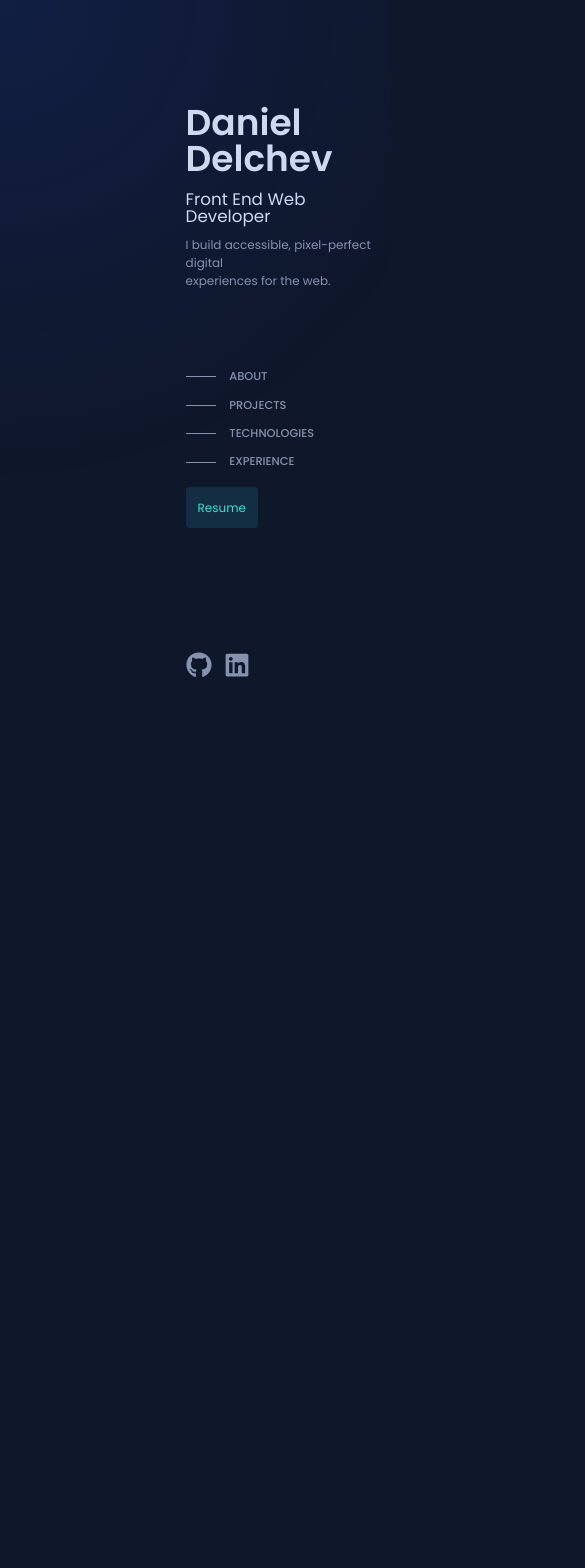
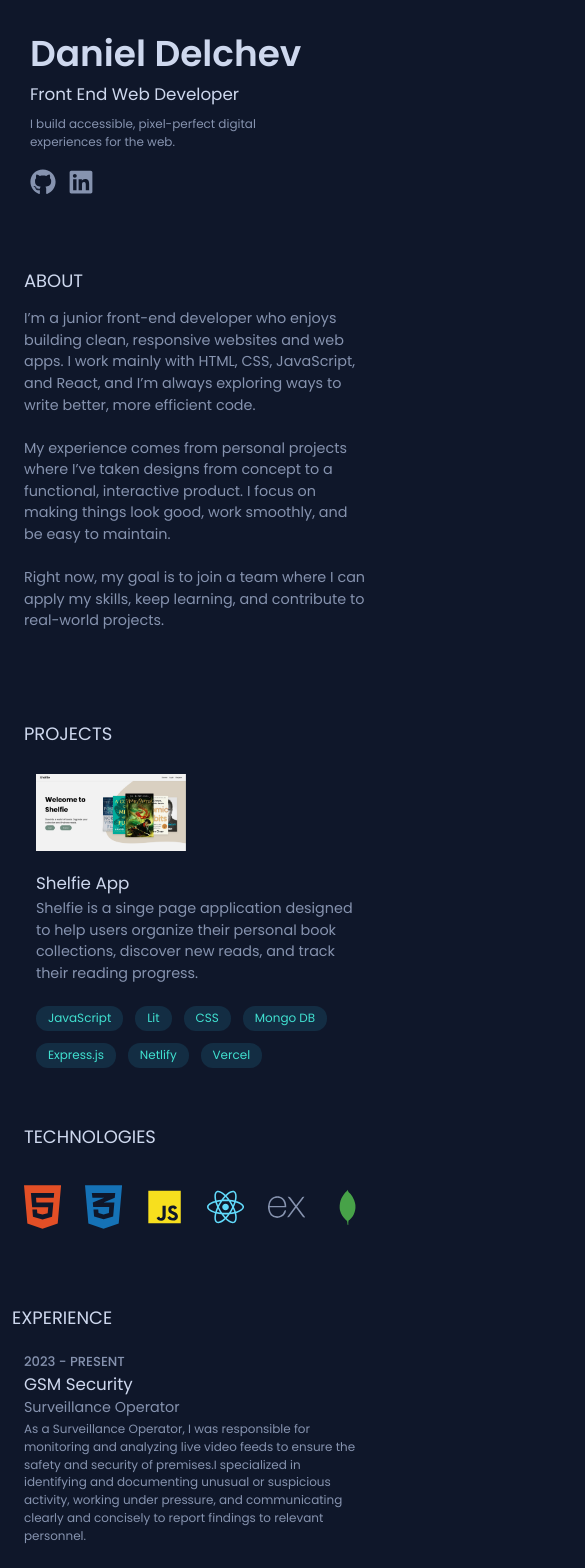
Before and after one commit to didelchev/dev-portfolio, a React (Vite) app in the folder dev-portfolio-website/: page / in a window 390 px wide. Shown: the top 1568 px of the page, 585 px wide, since content can reach past the window. Before the commit the page ends 1541 px from the top, so only its background shows below. Built offline with nearby package versions, Linux system fonts and the light colour scheme.

Commit message:
add responsive design

```diff
--- a/dev-portfolio-website/src/components/About/About.css
+++ b/dev-portfolio-website/src/components/About/About.css
@@ -1,3 +1,29 @@
+.about h3{
+    display: none;
+}
+
+
 .about p{
     font-size: 1.1em;
 }
+
+
+
+
+@media (max-width: 769px) {
+    .about{
+        padding: 0 1em;
+    }
+
+    .about h3 {
+        display: block;
+        color: #CED8EE ;
+        margin-bottom: 1em;
+        text-transform: uppercase;
+        font-size: 1.5em;
+    }
+
+    .about p {
+        font-size: 1.2em;
+    }
+}
--- a/dev-portfolio-website/src/components/About/About.jsx
+++ b/dev-portfolio-website/src/components/About/About.jsx
@@ -5,6 +5,7 @@ import './About.css'
 const About = () => {
   return (
     <div className="about" id='about'>
+        <h3 className='mobile-header'>About</h3>
         <p>I’m a junior front-end developer who enjoys building clean, responsive websites and web apps. I work mainly with HTML, CSS, JavaScript, and React, and I’m always exploring ways to write better, more efficient code.
         <br/>
         <br/>
--- a/dev-portfolio-website/src/components/Cursor/GlowingCursor.css
+++ b/dev-portfolio-website/src/components/Cursor/GlowingCursor.css
@@ -13,3 +13,10 @@
         transparent 80%
     );
 }
+
+
+@media (max-width: 769px) {
+    .glowing-cursor{
+        display: none;
+    }
+}
--- a/dev-portfolio-website/src/components/Experience/Experience.css
+++ b/dev-portfolio-website/src/components/Experience/Experience.css
@@ -5,8 +5,13 @@
     gap: 0.5em;
 }
 
+.experience-container h3{
+    display: none;
+}
+
 .experience-container .date-started{
     flex: 1 1 80px;
+
 }
 
 
@@ -15,6 +20,7 @@
     gap: 3em;
     padding: 1em;
     border-radius: 0.5em;
+
 }
 
 .experience-container .job h4{
@@ -55,3 +61,30 @@
     color: #CED8EE;
 
 }
+
+@media (max-width: 769px) {
+    .experience-container h3{
+        display: block;
+        text-transform: uppercase;
+        color:#CED8EE ;
+        font-size: 1.5em;
+    }
+
+    .experience-container .job{
+        gap: 0;
+        flex-direction: column;
+
+    }
+
+
+    .experience-container .date-started{
+        flex: none;
+}
+
+    .experience-container .date-started p {
+        text-transform: uppercase;
+        padding-bottom: 0.3em;
+        font-size: 1.1em;
+        font-weight: 500;
+    }
+}
--- a/dev-portfolio-website/src/components/Experience/Experience.jsx
+++ b/dev-portfolio-website/src/components/Experience/Experience.jsx
@@ -4,6 +4,7 @@ import './Experience.css'
 const Experience = () => {
   return (
    <div className="experience-container" id="experience">
+    <h3>Experience</h3>
     <div className="job">
         <div className="date-started">
             <p>2023 - Present</p>
--- a/dev-portfolio-website/src/components/LeftSide/LeftSide.css
+++ b/dev-portfolio-website/src/components/LeftSide/LeftSide.css
@@ -4,8 +4,9 @@
     justify-content: space-between;
     /* border: 1px solid white; */
     position: fixed;
-    top: 105px;
+    top: 115px;
     height: 70vh;
+
 }
 
 .left-side .top-side{
@@ -29,3 +30,11 @@
     margin-bottom: 0.7em;
 
 }
+
+@media (max-width: 769px) {
+    .left-side {
+        position: unset;
+        display: block;
+        height: fit-content;
+    }
+}
--- a/dev-portfolio-website/src/components/Navbar/Navbar.css
+++ b/dev-portfolio-website/src/components/Navbar/Navbar.css
@@ -60,3 +60,10 @@
     border-radius: 0.5em;
     cursor: pointer;
 }
+
+
+@media (max-width: 769px) {
+    .navbar {
+      display: none;
+    }
+}
--- a/dev-portfolio-website/src/components/Projects/Projects.css
+++ b/dev-portfolio-website/src/components/Projects/Projects.css
@@ -12,10 +12,12 @@
     margin-top: 1em;
     padding: 1em;
 
+
 }
 
 .project .image-container{
     flex: 0 0 150px;
+
 }
 
 .project h5{
@@ -26,8 +28,8 @@
 .project:hover{
     background-color: rgba(255, 255, 255, 0.03);
     backdrop-filter: blur(10px);
+    border: 1px solid rgba(255, 255, 255, 0.1);
     border-radius: 0.5em;
-    border: 1px solid rgba(255, 255, 255, 0.1);
     box-shadow: 0 4px 10px rgba(0, 0, 0, 0.2);
     transition: all 0.3s ease-in-out;
     cursor:  pointer;
@@ -57,3 +59,24 @@
 
 
 }
+
+
+@media (max-width: 769px) {
+    .projects-container h3 {
+        font-size: 1.5em;
+        text-transform: uppercase;
+        color: #CED8EE;
+    }
+
+    .projects-container .project{
+        flex-wrap: wrap;
+    }
+
+    .projects-container .project p {
+        font-size: 1.2em;
+    }
+    .projects-container .project h5 {
+        font-size: 1.4em;
+    }
+
+}
--- a/dev-portfolio-website/src/components/RightSide/RightSide.css
+++ b/dev-portfolio-website/src/components/RightSide/RightSide.css
@@ -1,7 +1,16 @@
 .right-side{
     /* border: 1px solid white; */
-    flex: 0 0 700px;
+    flex: 0 1 700px;
     overflow-y: scroll;
     margin-left: 550px;
 
 }
+
+
+@media (max-width: 769px) {
+    .right-side{
+        display: block;
+        margin-left: 0;
+
+    }
+}
--- a/dev-portfolio-website/src/components/SiteContainer/SiteContainer.css
+++ b/dev-portfolio-website/src/components/SiteContainer/SiteContainer.css
@@ -1,8 +1,16 @@
 .site-container {
     display: flex;
     justify-content: space-between;
+    flex-wrap: wrap;
     min-height: 100vh;
     padding: 7em 14em;
     gap: 5em;
-    /* border: 20px solid black ; */
+    /* border: 10px solid white ; */
 }
+
+
+@media (max-width: 769px) {
+    .site-container {
+        padding: 3em 1em;
+    }
+}
--- a/dev-portfolio-website/src/components/TechStack/TechStack.css
+++ b/dev-portfolio-website/src/components/TechStack/TechStack.css
@@ -13,6 +13,7 @@
     padding: 2em;
 }
 
+
 .tech-item svg {
   transition: transform 0.2s ease-in-out;
 }
@@ -20,3 +21,21 @@
 .tech-item:hover svg {
   transform: scale(1.1);
 }
+
+
+@media (max-width: 769px) {
+  .tech-stack h3{
+    text-transform: uppercase;
+    color:#CED8EE ;
+    font-size: 1.5em;
+  }
+
+
+
+    .tech-stack-container{
+      /* border: 1px solid white; */
+      gap: 2em;
+      padding: 0;
+      margin-top: 2em;
+    }
+}
```
